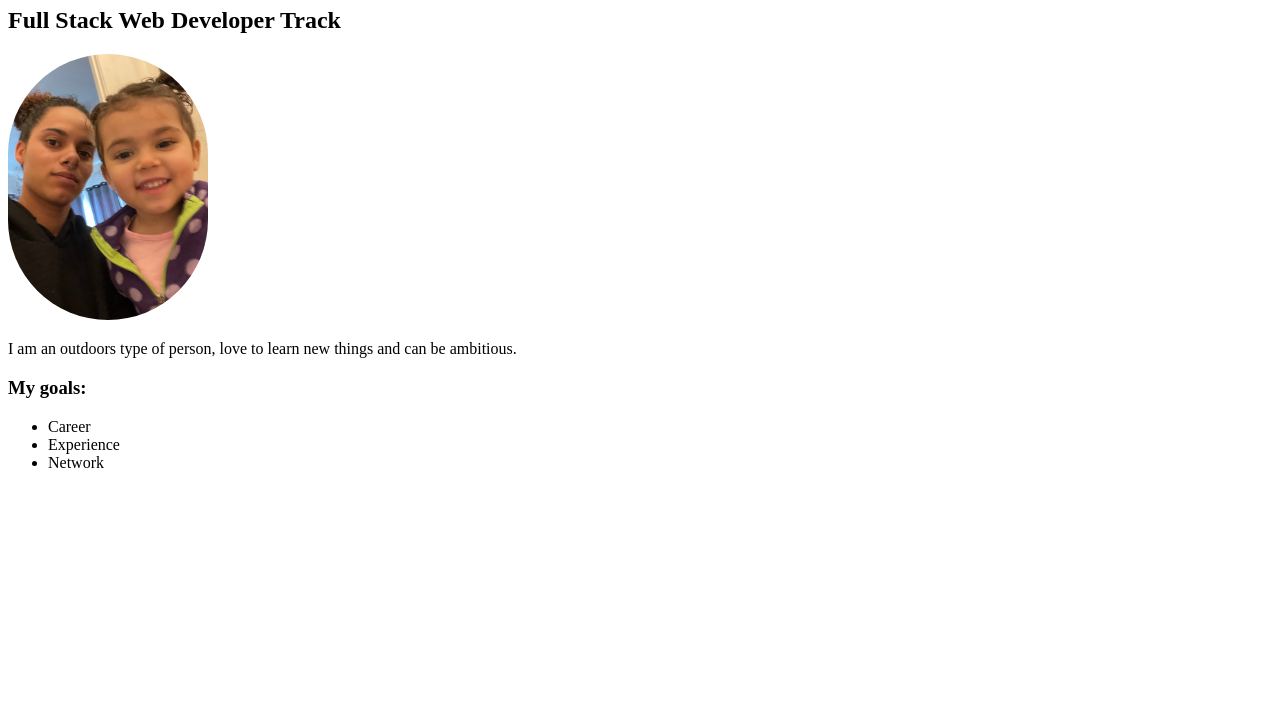
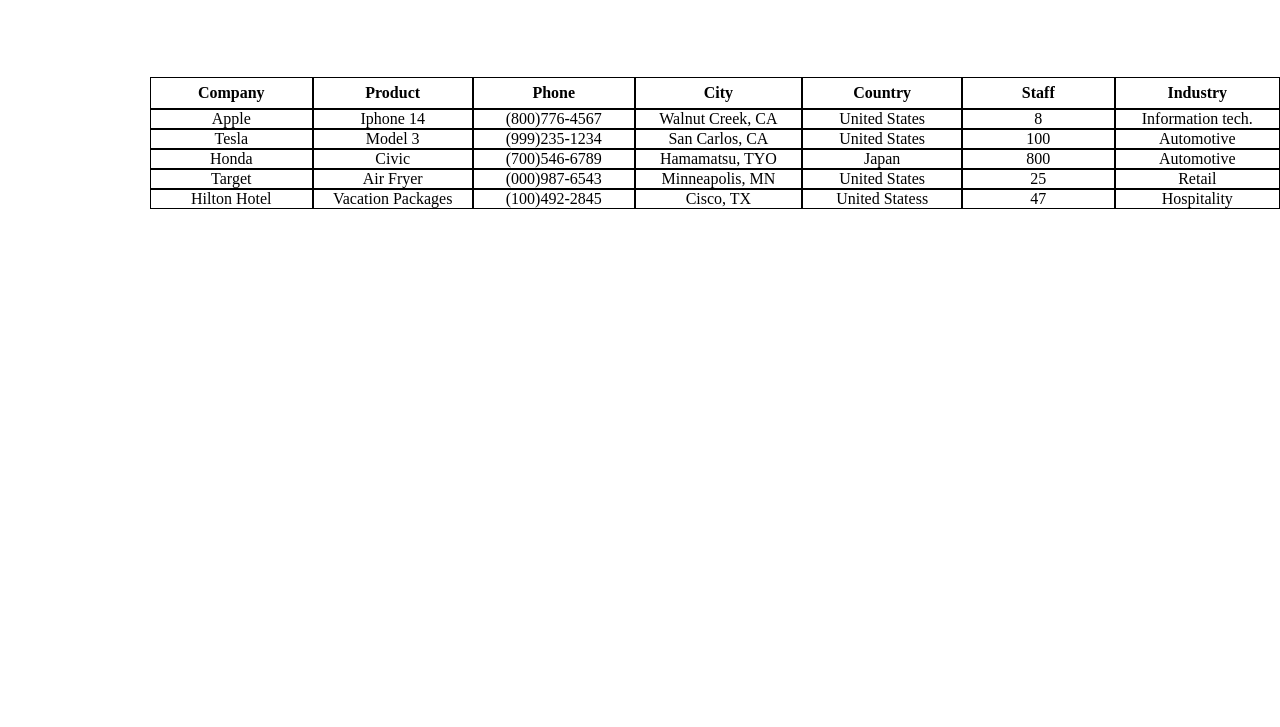
Before and after one commit to MirandaA03/RSAweek2, a plain HTML site: page index.html in a window 1280 px wide. Shown: the part 73-800 px from the top of the page. Drawn offline with Linux system fonts and the light colour scheme.

Commit message:
Table Tag

```diff
--- /dev/null
+++ b/Table.css
@@ -0,0 +1,36 @@
+* {
+    padding: 0;
+    margin: 0;
+}
+
+body {
+    background-color: white;
+    text-align: center;
+
+}
+
+table {
+    margin-top: 150px;
+    margin-left: 150px;
+    border-spacing: 0;
+    float: center;
+
+}
+
+td {
+    width: 200px;
+    border: 1px solid black;
+    text-align: center;
+
+}
+
+row {
+    background-color: white;
+    text-align: center;
+
+}
+
+th {
+    height: 30px;
+    border: 1px solid black;
+}
--- a/index.html
+++ b/index.html
@@ -4,25 +4,71 @@
     <meta charset="UTF-8">
     <meta http-equiv="X-UA-Compatible" content="IE=edge">
     <meta name="viewport" content="width=device-width, initial-scale=1.0">
-    <title>HTML Page</title>
-    <style>
-        img {
-            padding: 0;
-            margin: 0;
-            border-radius: 100px;
-        }
-    </style>
+    <title>Table Tags</title>
+    <link rel="stylesheet" href="Table.css">
 </head>
 <body>
-    <h1> Miranda Allen</h1>
-    <h2>Full Stack Web Developer Track</h2>
-    <img src="IMG_5511.jpg" width="200px" height="auto" alt="">
-    <p>I am an outdoors type of person, love to learn new things and can be ambitious.</p>
-    <h3>My goals:</h3>
-    <ul>
-        <li>Career</li>
-        <li>Experience</li>
-        <li>Network</li>
-    </ul>
+
+    <table>
+        <tr class="row">
+            <th>Company</th>
+            <th>Product</th>
+            <th>Phone</th>
+            <th>City</th>
+            <th>Country</th>
+            <th>Staff</th>
+            <th>Industry</th>
+        </tr>
+
+        <tr>
+            <td>Apple</td>
+            <td>Iphone 14</td>
+            <td>(800)776-4567</td>
+            <td>Walnut Creek, CA</td>
+            <td>United States</td>
+            <td>8</td>
+            <td>Information tech.</td>
+        </tr>
+
+        <tr>
+            <td>Tesla</td>
+            <td>Model 3</td>
+            <td>(999)235-1234</td>
+            <td>San Carlos, CA</td>
+            <td>United States</td>
+            <td>100</td>
+            <td>Automotive</td>
+        </tr>
+
+        <tr>
+            <td>Honda</td>
+            <td>Civic</td>
+            <td>(700)546-6789</td>
+            <td>Hamamatsu, TYO</td>
+            <td>Japan</td>
+            <td>800</td>
+            <td>Automotive</td>
+        </tr>
+
+        <tr>
+            <td>Target</td>
+            <td>Air Fryer</td>
+            <td>(000)987-6543</td>
+            <td>Minneapolis, MN</td>
+            <td>United States</td>
+            <td>25</td>
+            <td>Retail</td>
+        </tr>
+
+        <tr>
+            <td>Hilton Hotel</td>
+            <td>Vacation Packages</td>
+            <td>(100)492-2845</td>
+            <td>Cisco, TX</td>
+            <td>United Statess</td>
+            <td>47</td>
+            <td>Hospitality</td>
+        </tr>
+    </table>
 </body>
 </html>
```
